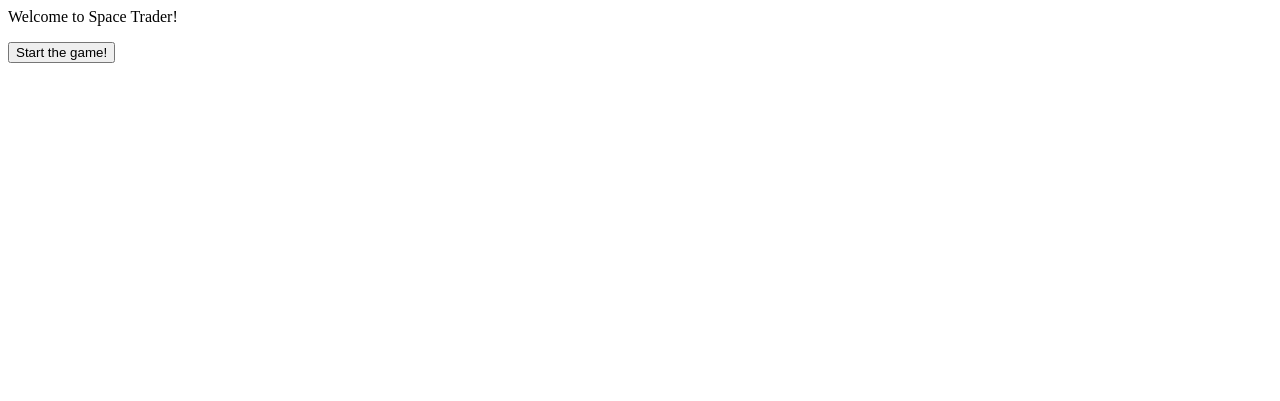
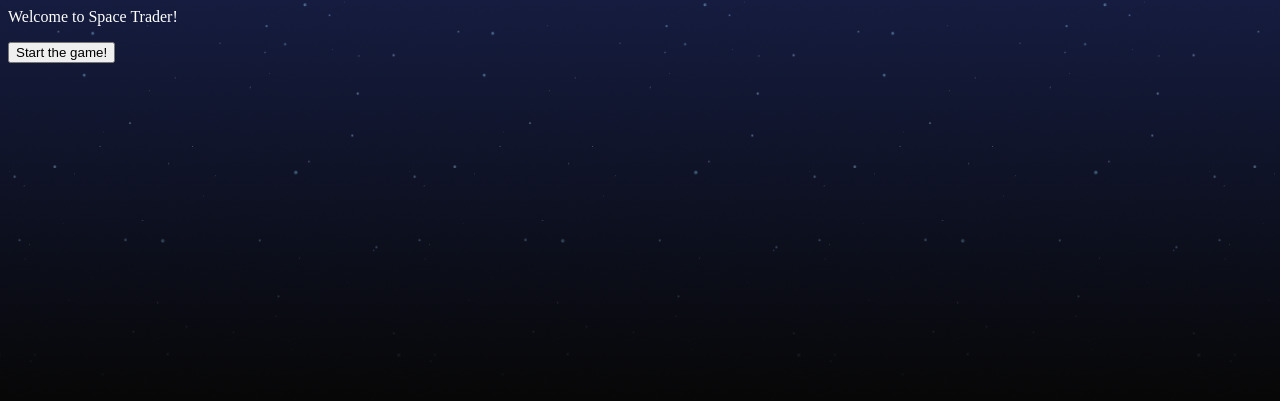
Before and after one commit to unahb/CS-2340-Team-4, a Flask app: page / in a window 1280 px wide. Shown: the top 401 px of the page. Run offline with Flask 2, Linux system fonts and the light colour scheme.

Commit message:
another css example totally not stolen from irc a few days ago

```diff
--- a/static/styles/homepage.css
+++ b/static/styles/homepage.css
@@ -1,3 +1,17 @@
 body {
-    background-color: white;
+    background: #070707 url('/static/img/space.png') repeat-x 50% 0%;
+    animation: WallpaperScroll 15s linear infinite;
 }
+
+@keyframes WallpaperScroll {
+    0% {
+        background-position: 0px 0px;
+    }
+    100% {
+        background-position: -400px 0px;
+    }
+}
+
+p {
+    color: white;
+}
```
Also changed, not shown: static/img/space.png (added).
